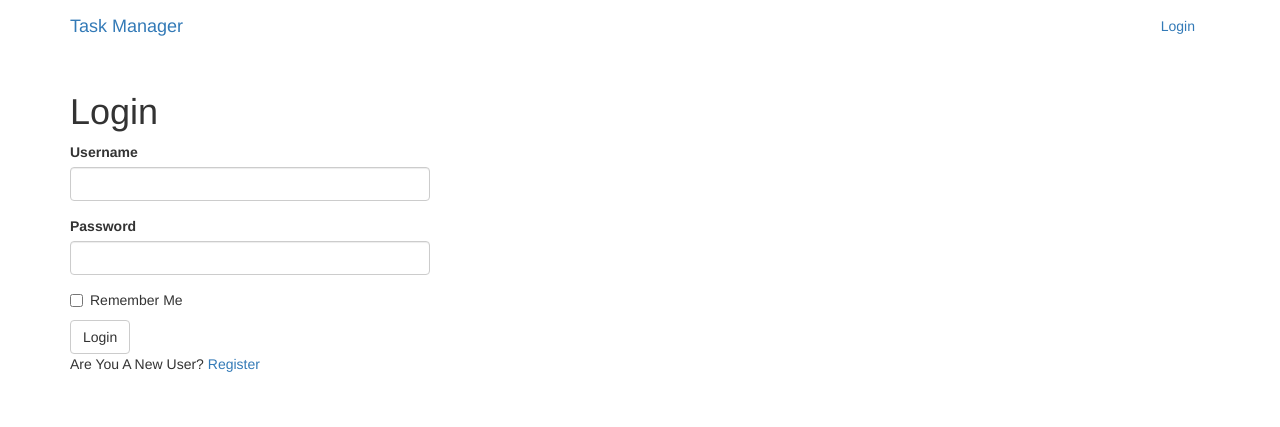
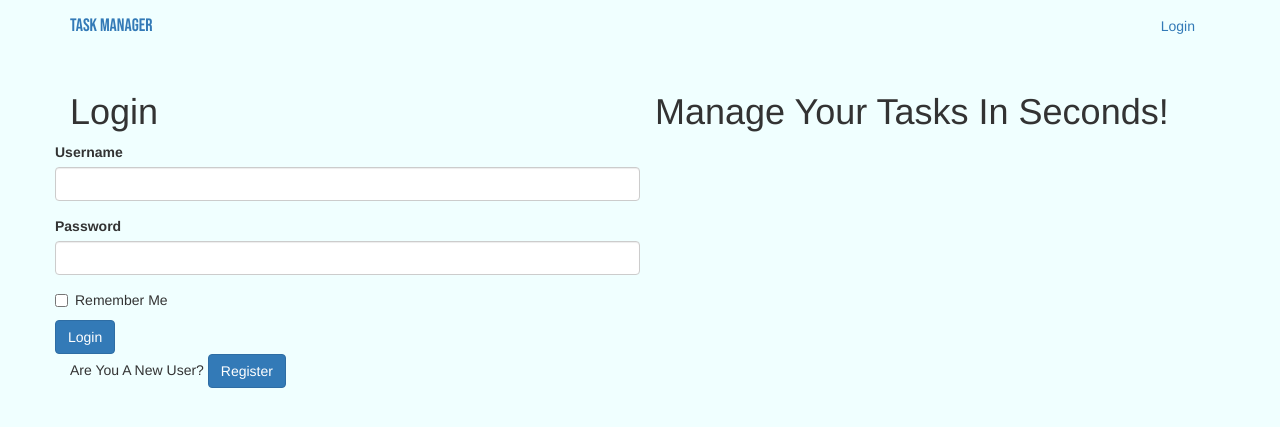
Before and after one commit to jeet-khondker/task-manager, a Flask app: page /login in a window 1280 px wide. Shown: the top 427 px of the page. Run offline with Flask 2, Linux system fonts and the light colour scheme; some libraries are stand-ins or nearby versions.

Commit message:
Adding Custom CSS

```diff
--- /dev/null
+++ b/app/static/css/pc-style.css
@@ -0,0 +1,7 @@
+body {
+    background-color: azure;
+}
+
+a.navbar-brand {
+    font-family: 'Bebas Neue', cursive;
+}
--- a/app/templates/404.html
+++ b/app/templates/404.html
@@ -6,6 +6,6 @@
 {% endblock %}
 
 {% block app_content %}
-    <h1>Your Request Not Found</h1>
+    <h1 class="text-center">Your Request Not Found</h1>
     <p><a href="{{ url_for('index') }}">Back</a></p>
 {% endblock %}
--- a/app/templates/500.html
+++ b/app/templates/500.html
@@ -6,7 +6,7 @@
 {% endblock %}
 
 {% block app_content %}
-    <h1>An Unexpected Error Has Occured!</h1>
+    <h1 class="text-center">An Unexpected Error Has Occured!</h1>
     <p>The administrator has been notified. We are sorry for the inconvenience.</p>
     <p><a href="{{ url_for('index') }}">Back</a></p>
 {% endblock %}
--- a/app/templates/base.html
+++ b/app/templates/base.html
@@ -1,4 +1,10 @@
 {% extends "bootstrap/base.html" %}
+
+{% block styles %}
+    {{ super() }}
+    <link rel="stylesheet" href="{{ url_for('static', filename='css/pc-style.css') }}">
+    <link href="https://fonts.googleapis.com/css?family=Bebas+Neue&display=swap" rel="stylesheet">
+{% endblock %}
 
 {% block title %}{% endblock %}
 
@@ -20,6 +26,7 @@
                         <li><a href="{{ url_for('login') }}">Login</a></li>
                     {% else %}
                         <li><a href="{{ url_for('user', username=current_user.username) }}">Profile</a></li>
+                        <li><a href="">Task Report</a></li>
                         <li><a href="{{ url_for('logout') }}">Logout</a></li>
                     {% endif %}
                 </ul>
@@ -30,16 +37,25 @@
 
 {% block content %}
     <div class="container">
+        <div class="row">
+
             {% with messages = get_flashed_messages() %}
                 {% if messages %}
                     {% for message in messages %}
+                        <div class="alert alert-success alert-dismissable col-md-6 col-md-offset-3" role="alert">
+                            <button type="button" class="close" data-dismiss="alert" aria-label="close">
+                                <span aria-hidden="true">x</span>
+                            </button>
                             {{ message }}
+                        </div>
                     {% endfor %}
                 {% endif %}
             {% endwith %}
 
             {# Application Content needs to be provided in the app_content block #}
             {% block app_content %}{% endblock %}
+
+        </div>
     </div>
 {% endblock %}
 
--- a/app/templates/login.html
+++ b/app/templates/login.html
@@ -6,11 +6,19 @@
 {% endblock %}
 
 {% block app_content %}
-    <h1>Login</h1>
-    <div class="row">
-        <div class="col-md-4">
-            {{ bootstrapForms.quick_form(form) }}
+    <div class="container">
+        <div class="row">
+            <div class="col-md-6">
+                <h1>Login</h1>
+                <div class="row">
+                    {{ bootstrapForms.quick_form(form, button_map = {"submit": "btn btn-primary"}) }}
+                </div>
+                <p>Are You A New User? <a class="btn btn-primary" href="{{ url_for('register') }}">Register</a></p>
+            </div>
+            <div class="col-md-6">
+                <h1>Manage Your Tasks In Seconds!</h1>
+            </div>
         </div>
     </div>
-    <p>Are You A New User? <a href="{{ url_for('register') }}">Register</a></p>
+
 {% endblock %}
```
Also changed, not shown: app/templates/index.html (+7 -5 lines), app.db. Lines whose indentation alone changed are shown as unchanged.
